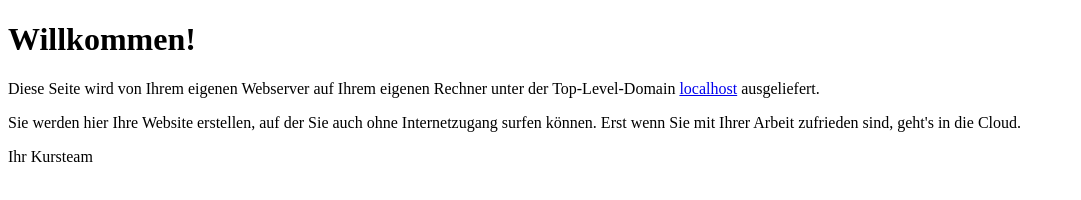
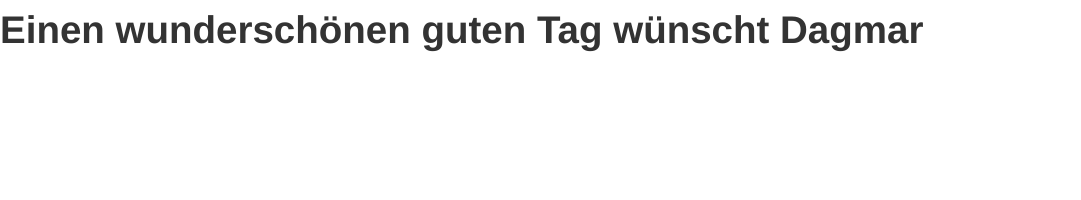
Before and after one commit to fraudiebels/ddswebengine, a plain HTML site: page index.html in a window 1280 px wide. Shown: the whole page, without its empty margins (0-1081 px from the left). Drawn offline with nearby package versions, Linux system fonts and the light colour scheme; files that its build step writes are made by us from their sources.

Commit message:
Änderung index

```diff
--- a/index.html
+++ b/index.html
@@ -1,25 +1,14 @@
     <!DOCTYPE html>
     <html>
     <head>
-<meta http-equiv="Content-Type" content="text/html;charset=utf-8" />
-<title>Willkommen!</title>
+    <title>Startseite</title>
+    <meta name="viewport" content="width=device-width, initial-scale=1.0">
+    <!-- Bootstrap -->
+    <link href="css/bootstrap.min.css" rel="stylesheet" media="screen">
     </head>
     <body>
-<header>
-	<h1>Willkommen!</h1>
-</header>
-<article>
-	<p>
-		Diese Seite wird von Ihrem eigenen Webserver auf Ihrem eigenen Rechner unter der Top-Level-Domain
-		<a href="http://localhost">localhost</a> ausgeliefert.
-	</p>
-	<p>
-		Sie werden hier Ihre Website erstellen, auf der Sie auch ohne Internetzugang surfen können.
-		Erst wenn Sie mit Ihrer Arbeit zufrieden sind, geht's in die Cloud.
-	</p>
-	<p>
-		Ihr Kursteam
-	</p>
-</article>
+    <h1>Einen wundersch&ouml;nen guten Tag w&uuml;nscht Dagmar</h1>
+    <script src="http://code.jquery.com/jquery.js"></script>
+    <script src="js/bootstrap.min.js"></script>
     </body>
     </html>
```
Lines whose indentation alone changed are shown as unchanged.
